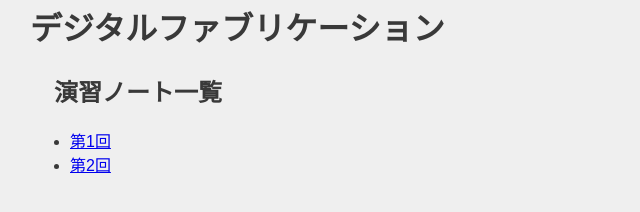
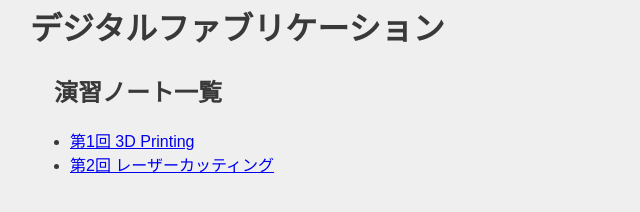
Before and after one commit to 202501830/xbp, a plain HTML site: page digi_fab/index.html in a window 1280 px wide. Shown: the part 100-312 px from the top of the page, without its empty margins (0-640 px from the left). Drawn offline with Linux system fonts and the light colour scheme.

Commit message:
20251105

```diff
--- a/digi_fab/index.html
+++ b/digi_fab/index.html
@@ -13,8 +13,8 @@
     <h1>デジタルファブリケーション</h1>
     <h2>演習ノート一覧</h2>
     <ul>
-        <li><a href="./digi1.html" target="_blank">第1回</a></li>
-        <li><a href="./digi2.html" target="_blank">第2回</a></li>
+        <li><a href="./digi1.html" target="_blank">第1回 3D Printing</a></li>
+        <li><a href="./digi2.html" target="_blank">第2回 レーザーカッティング</a></li>
 
     </ul>
 
```
